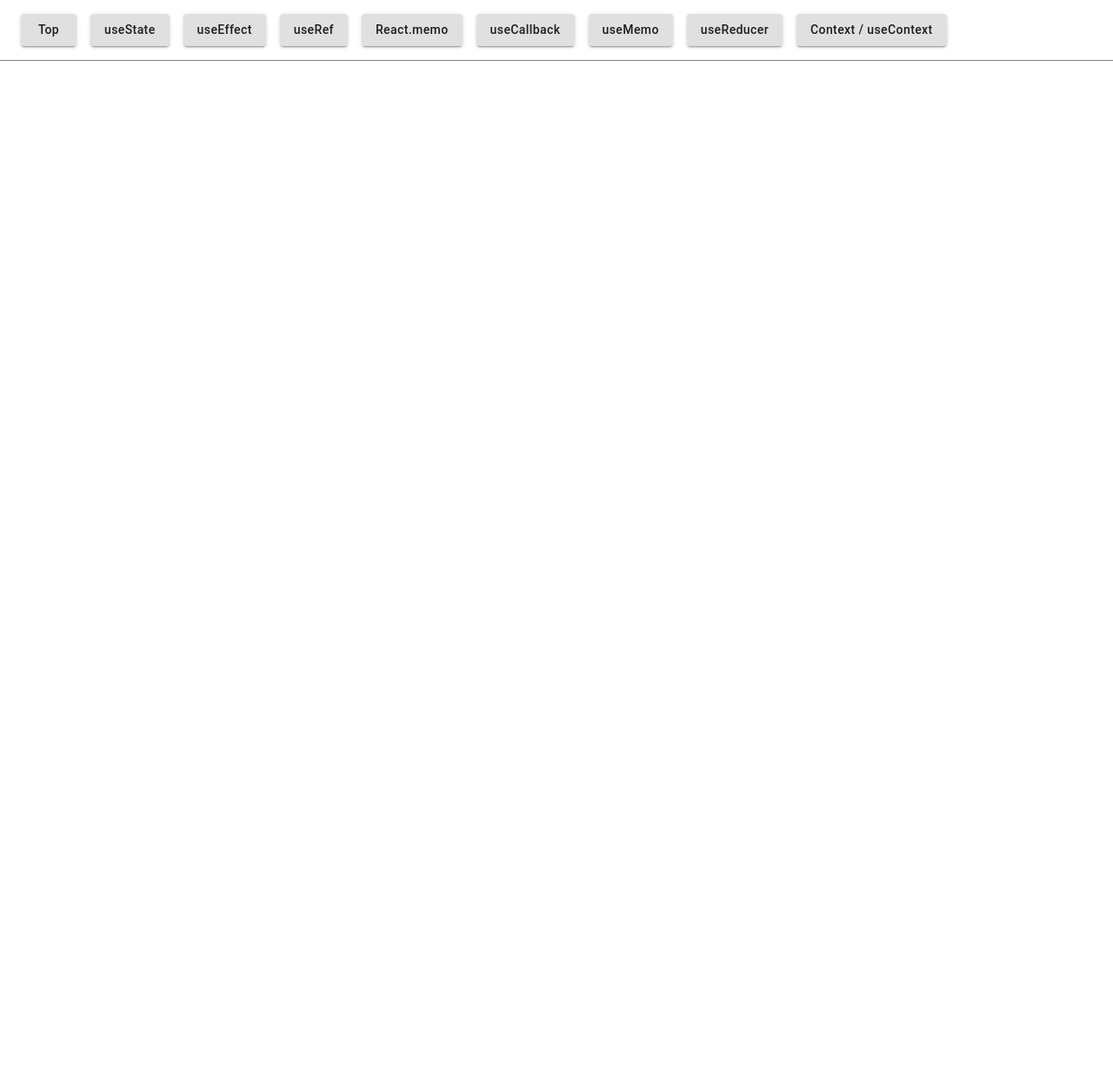
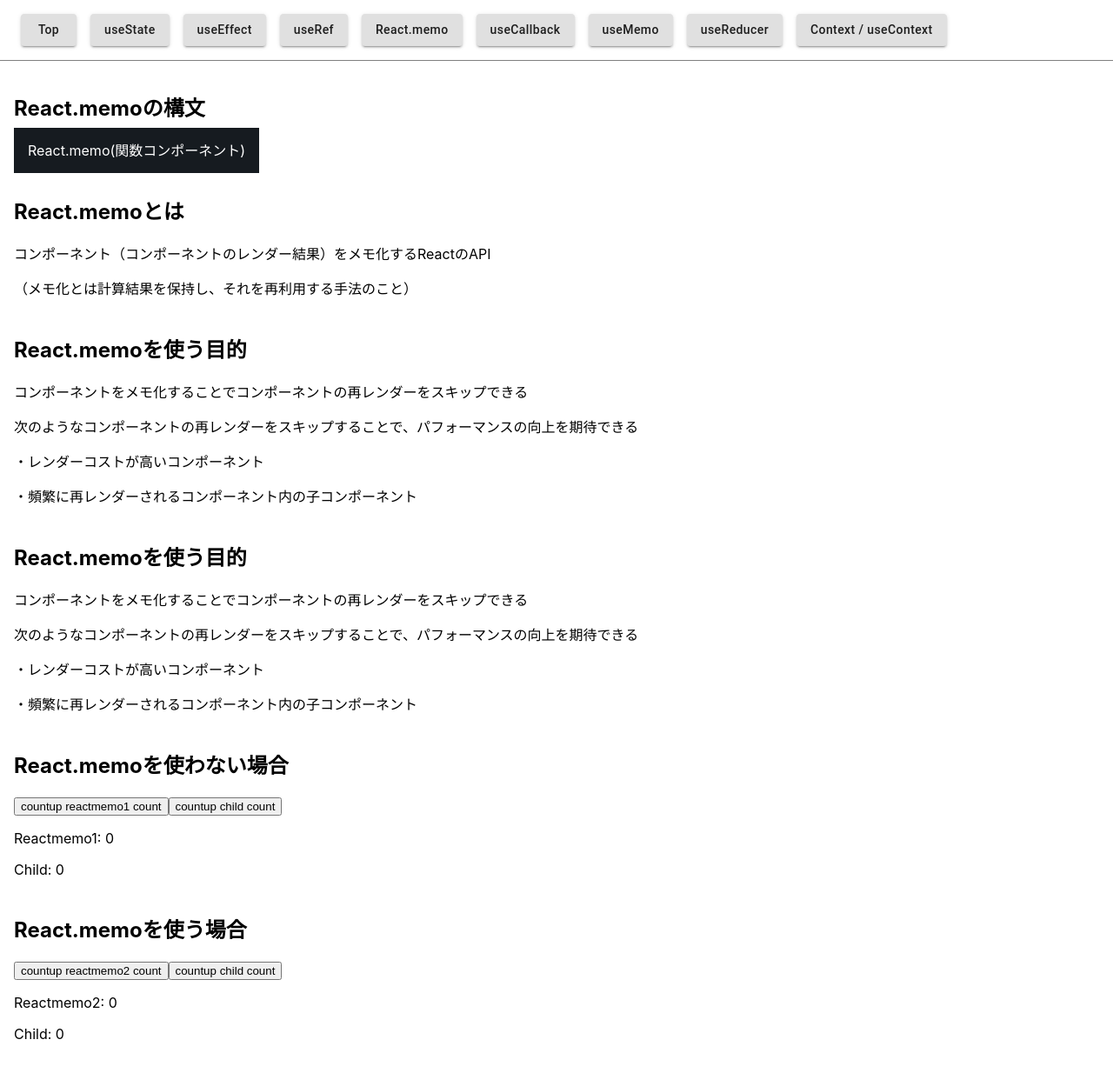
Before and after one commit to yuktnk/studying-hooks, a React (Create React App) app: page /reactmemo in a window 1280 px wide. Shown: the top 1234 px of the page at 87% size. Before the commit the page ends 800 px from the top, so only its background shows below. Built offline with nearby package versions, Linux system fonts and the light colour scheme.

Commit message:
react.memo

```diff
--- a/src/Router.jsx
+++ b/src/Router.jsx
@@ -1,6 +1,6 @@
 import React from 'react';
 import { BrowserRouter, Route, Switch } from 'react-router-dom';
-import { Toppage, StudyingUseState, StudyingUseEffect, StudyingUseRef,  Navbar } from './templates/index';
+import { Toppage, StudyingUseState, StudyingUseEffect, StudyingUseRef, StudyingReactMemo, Navbar } from './templates/index';
 
 const Router = () => {
   return (
@@ -11,6 +11,8 @@
         <Route exact path={"/usestate"} component={StudyingUseState} />
         <Route exact path={"/useeffect"} component={StudyingUseEffect} />
         <Route exact path={"/useref"} component={StudyingUseRef} />
+        <Route exact path={"/reactmemo"} component={StudyingReactMemo} />
+
       </Switch>
     </BrowserRouter>
   )
--- /dev/null
+++ b/src/components/Reactmemo/Reactmemo1.jsx
@@ -0,0 +1,23 @@
+import React, { useState } from 'react'
+
+const Child = ({ count }) => {
+  console.log('render Child');
+  return <p>Child: {count}</p>;
+}
+
+const Reactmemo1 = () => {
+  console.log('render Reactmemo1');
+  const [count1, setCount1] = useState(0);
+  const [count2, setCount2] = useState(0);
+
+  return (
+    <>
+      <button onClick={() => setCount1(count1 + 1)}>countup reactmemo1 count</button>
+      <button onClick={() => setCount2(count2 + 1)}>countup child count</button>
+      <p>Reactmemo1: {count1}</p>
+      <Child count={count2} />
+    </>
+  )
+}
+
+export default Reactmemo1
--- /dev/null
+++ b/src/components/Reactmemo/Reactmemo2.jsx
@@ -0,0 +1,23 @@
+import React, { useState } from 'react'
+
+const Child = React.memo(({count}) => {
+  console.log('render Child');
+  return <p>Child: {count}</p>;
+});
+
+const Reactmemo2 = () => {
+  console.log('render Reactmemo2');
+  const [count1, setCount1] = useState(0);
+  const [count2, setCount2] = useState(0);
+
+  return (
+    <>
+      <button onClick={() => setCount1(count1 + 1)}>countup reactmemo2 count</button>
+      <button onClick={() => setCount2(count2 + 1)}>countup child count</button>
+      <p>Reactmemo2: {count1}</p>
+      <Child count={count2} />
+    </>
+  )
+}
+
+export default Reactmemo2
--- /dev/null
+++ b/src/components/Reactmemo/index.js
@@ -0,0 +1,2 @@
+export { default as Reactmemo1 } from './Reactmemo1.jsx';
+export { default as Reactmemo2 } from './Reactmemo2.jsx';
--- a/src/templates/Navbar.jsx
+++ b/src/templates/Navbar.jsx
@@ -25,7 +25,7 @@
         <Button variant="contained" className={classes.button}>useRef</Button>
       </Link>
 
-      <Link to="" className={classes.link}>
+      <Link to="reactmemo" className={classes.link}>
         <Button variant="contained" className={classes.button}>React.memo</Button>
       </Link>
 
--- /dev/null
+++ b/src/templates/StudyingReactMemo.jsx
@@ -0,0 +1,64 @@
+import React from 'react'
+import styled from 'styled-components';
+import { Reactmemo1, Reactmemo2 } from '../components/Reactmemo/index.js';
+
+const StudyingReactMemo = () => {
+  return (
+    <Wrapper>
+      <Section>
+        <Title>React.memoの構文</Title>
+        <CordZone>React.memo(関数コンポーネント)</CordZone>
+      </Section>
+
+      <Section>
+        <Title>React.memoとは</Title>
+        <p>コンポーネント（コンポーネントのレンダー結果）をメモ化するReactのAPI</p>
+        <p>（メモ化とは計算結果を保持し、それを再利用する手法のこと）</p>
+      </Section>
+
+      <Section>
+        <Title>React.memoを使う目的</Title>
+        <p>コンポーネントをメモ化することでコンポーネントの再レンダーをスキップできる</p>
+        <p>次のようなコンポーネントの再レンダーをスキップすることで、パフォーマンスの向上を期待できる</p>
+        <p>・レンダーコストが高いコンポーネント</p>
+        <p>・頻繁に再レンダーされるコンポーネント内の子コンポーネント</p>
+      </Section>
+
+      <Section>
+        <Title>React.memoを使う目的</Title>
+        <p>コンポーネントをメモ化することでコンポーネントの再レンダーをスキップできる</p>
+        <p>次のようなコンポーネントの再レンダーをスキップすることで、パフォーマンスの向上を期待できる</p>
+        <p>・レンダーコストが高いコンポーネント</p>
+        <p>・頻繁に再レンダーされるコンポーネント内の子コンポーネント</p>
+      </Section>
+
+      <Section>
+        <Title>React.memoを使わない場合</Title>
+        <Reactmemo1 />
+      </Section>
+
+      <Section>
+        <Title>React.memoを使う場合</Title>
+        <Reactmemo2 />
+      </Section>
+    </Wrapper>
+  )
+}
+
+export default StudyingReactMemo
+
+// styling
+const Wrapper = styled.div({
+  padding: 16
+})
+const Section = styled.div({
+  marginBottom: 40
+})
+const Title = styled.h2({
+})
+const CordZone = styled.p({
+  color: 'white',
+  backgroundColor: '#161b20',
+  display: 'inline',
+  padding: 16
+})
--- a/src/templates/index.js
+++ b/src/templates/index.js
@@ -2,5 +2,6 @@
 export { default as StudyingUseState } from './StudyingUseState.jsx';
 export { default as StudyingUseEffect } from './StudyingUseEffect.jsx';
 export { default as StudyingUseRef } from './StudyingUseRef.jsx';
+export { default as StudyingReactMemo } from './StudyingReactMemo.jsx';
 export { default as Cleanup } from './Cleanup.jsx';
 export { default as Navbar } from './Navbar.jsx';
```
